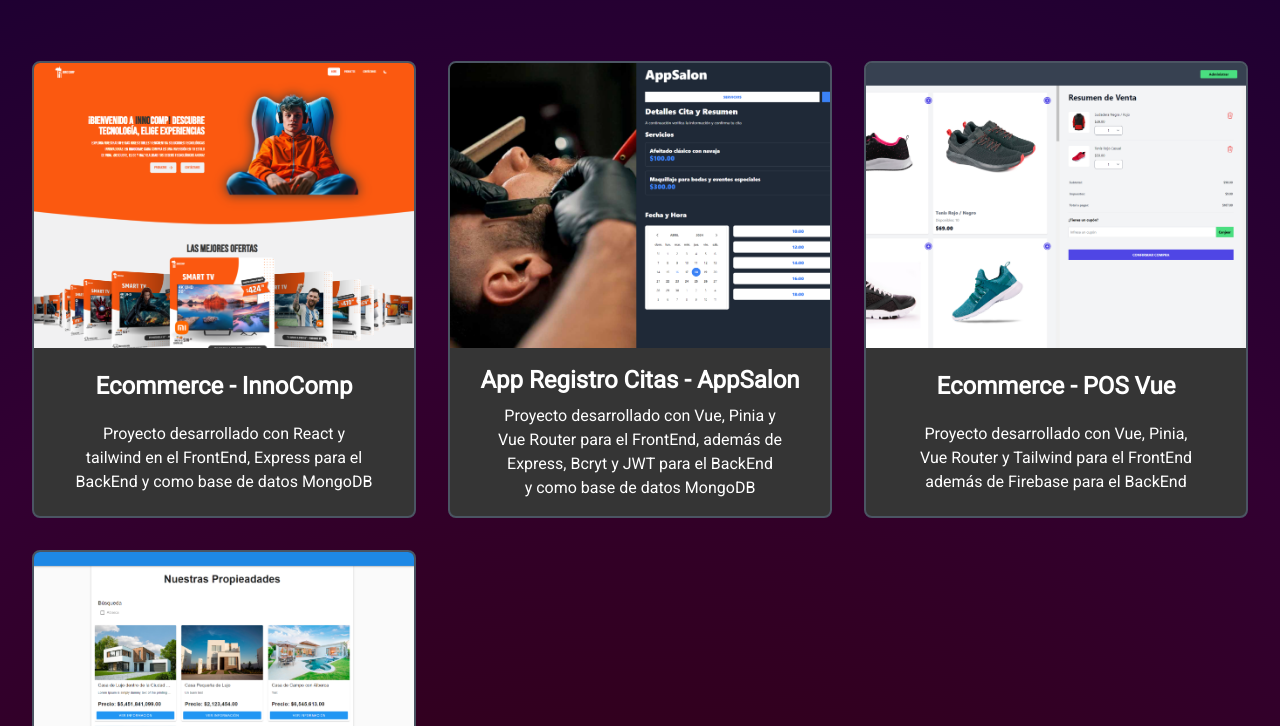
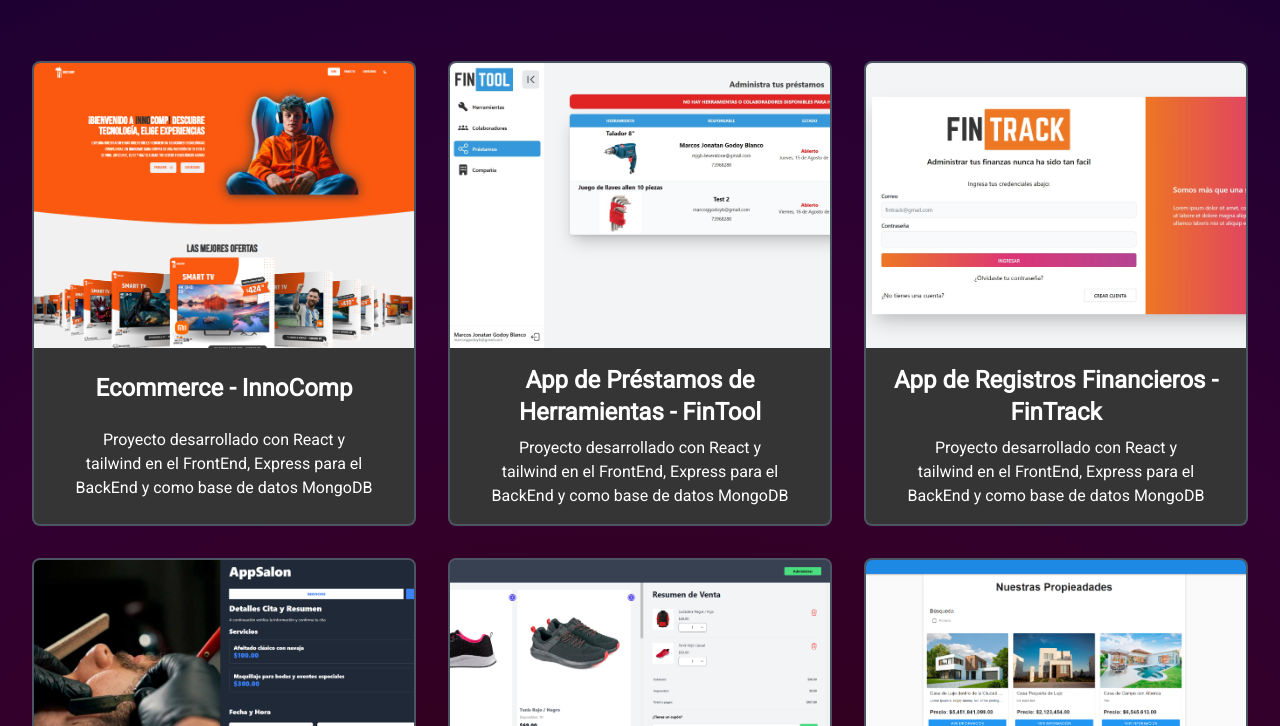
Before and after one commit to Majogobla/wizaleria, an Astro site: page / in a window 1280 px wide. Shown: the part 739-1465 px from the top of the page. Built offline with nearby package versions, Linux system fonts and the light colour scheme; Astro itself is replaced by a stand-in of ours.

Commit message:
New projects added and email updated

```diff
--- a/src/components/Footer.astro
+++ b/src/components/Footer.astro
@@ -18,7 +18,7 @@ const currentYear = new Date().getFullYear()
       </li>
 
       <li>
-        <a id="contacto" href="mailto:marcosjgodoyb@gmail.com" class="hover:underline">
+        <a id="contacto" href="mailto:wizackdesarrollador@gmail.com" class="hover:underline">
           Contacto
         </a>
       </li>
--- a/src/components/Header.astro
+++ b/src/components/Header.astro
@@ -12,7 +12,7 @@
     <div class="flex text-[#353535] lg:text-lg gap-4 font-bold items-center">
       <a href="/#fullstack" class="text-white px-2 border-b-4 border-white rounded-lg ring-1 ring-gray-800 bg-[#353535] hover:bg-white hover:text-[#353535] transition-all" aria-label="fullstack">Full-Stack</a>
       <a href="/#frontend" class="text-white px-2 border-b-4 border-white rounded-lg ring-1 ring-gray-800 bg-[#353535] hover:bg-white hover:text-[#353535] transition-all" aria-label="frontend">Frontend</a>
-      <a href="mailto:marcosjgodoyb@gmail.com" class="text-white px-2 border-b-4 border-white rounded-lg ring-1 ring-gray-800 bg-[#353535] hover:bg-white hover:text-[#353535] transition-all" aria-label="contacto">Contacto</a>
+      <a href="mailto:wizackdesarrollador@gmail.com" class="text-white px-2 border-b-4 border-white rounded-lg ring-1 ring-gray-800 bg-[#353535] hover:bg-white hover:text-[#353535] transition-all" aria-label="contacto">Contacto</a>
     </div>
   </nav>
 
--- a/src/env.d.ts
+++ b/src/env.d.ts
@@ -1 +1,2 @@
+/// <reference path="../.astro/types.d.ts" />
 /// <reference types="astro/client" />
--- a/src/layouts/Layout.astro
+++ b/src/layouts/Layout.astro
@@ -16,7 +16,7 @@ const { title } = Astro.props
 <html lang="es">
 	<head>
 		<meta charset="UTF-8" />
-		<meta name="description" content="Repositorio con el trabajo realizado por Wizack es su fase como desarrollador web" />
+		<meta name="description" content="Repositorio con el trabajo realizado por Wizack una agencia de Desarrollo de Software" />
 		<meta name="viewport" content="width=device-width" />
 		<link rel="icon" type="image/svg+xml" href="/favicon.svg" />
 		<meta name="generator" content={Astro.generator} />
--- a/src/pages/index.astro
+++ b/src/pages/index.astro
@@ -19,6 +19,28 @@ import Layout from '../layouts/Layout.astro';
 					</div>
 				</a>
 
+				<a href="https://fintoolsv.netlify.app" target="_blank" class=" hover:scale-110 hover:-rotate-3 hover:z-10 transition-all border-2 border-gray-600 rounded-lg overflow-hidden bg-[#353535]">
+					<div class="flex flex-col justify-between h-full">
+						<div class="bg-cover bg-left-top aspect-[4/3]" style="background-image: url(/FinTool.jpg)"></div>
+
+						<div class="p-4 text-white flex flex-col justify-around flex-1">
+							<h3 class=" text-2xl text-center font-bold">App de Préstamos de Herramientas - FinTool</h3>
+							<p class="text-center mt-2 text-balance">Proyecto desarrollado con React y tailwind en el FrontEnd, Express para el BackEnd y como base de datos MongoDB</p>
+						</div>
+					</div>
+				</a>
+
+				<a href="https://fintracksv.netlify.app/" target="_blank" class=" hover:scale-110 hover:-rotate-3 hover:z-10 transition-all border-2 border-gray-600 rounded-lg overflow-hidden bg-[#353535]">
+					<div class="flex flex-col justify-between h-full">
+						<div class="bg-cover bg-left-top aspect-[4/3]" style="background-image: url(/FinTrack.jpg)"></div>
+
+						<div class="p-4 text-white flex flex-col justify-around flex-1">
+							<h3 class=" text-2xl text-center font-bold">App de Registros Financieros - FinTrack</h3>
+							<p class="text-center mt-2 text-balance">Proyecto desarrollado con React y tailwind en el FrontEnd, Express para el BackEnd y como base de datos MongoDB</p>
+						</div>
+					</div>
+				</a>
+
 				<a href="https://appsalon-mevn.netlify.app/" target="_blank" class=" hover:scale-110 hover:-rotate-3 hover:z-10 transition-all border-2 border-gray-600 rounded-lg overflow-hidden bg-[#353535]">
 					<div class="flex flex-col justify-between h-full">
 						<div class="bg-cover bg-left-top aspect-[4/3]" style="background-image: url(/appsalon-mevn.png)"></div>
@@ -30,7 +52,7 @@ import Layout from '../layouts/Layout.astro';
 					</div>
 				</a>
 
-				<a href="https://bienes-raices-vue.netlify.app/" target="_blank" class=" hover:scale-110 hover:-rotate-3 hover:z-10 transition-all border-2 border-gray-600 rounded-lg overflow-hidden bg-[#353535]">
+				<a href="https://pos-vue.netlify.app/" target="_blank" class=" hover:scale-110 hover:-rotate-3 hover:z-10 transition-all border-2 border-gray-600 rounded-lg overflow-hidden bg-[#353535]">
 					<div class="flex flex-col justify-between h-full">
 						<div class="bg-cover bg-right-top aspect-[4/3]" style="background-image: url(/pos-vue.png)"></div>
 
```
Also changed, not shown: public/FinTool.jpg (added), public/FinTrack.jpg (added), 1 other file.
